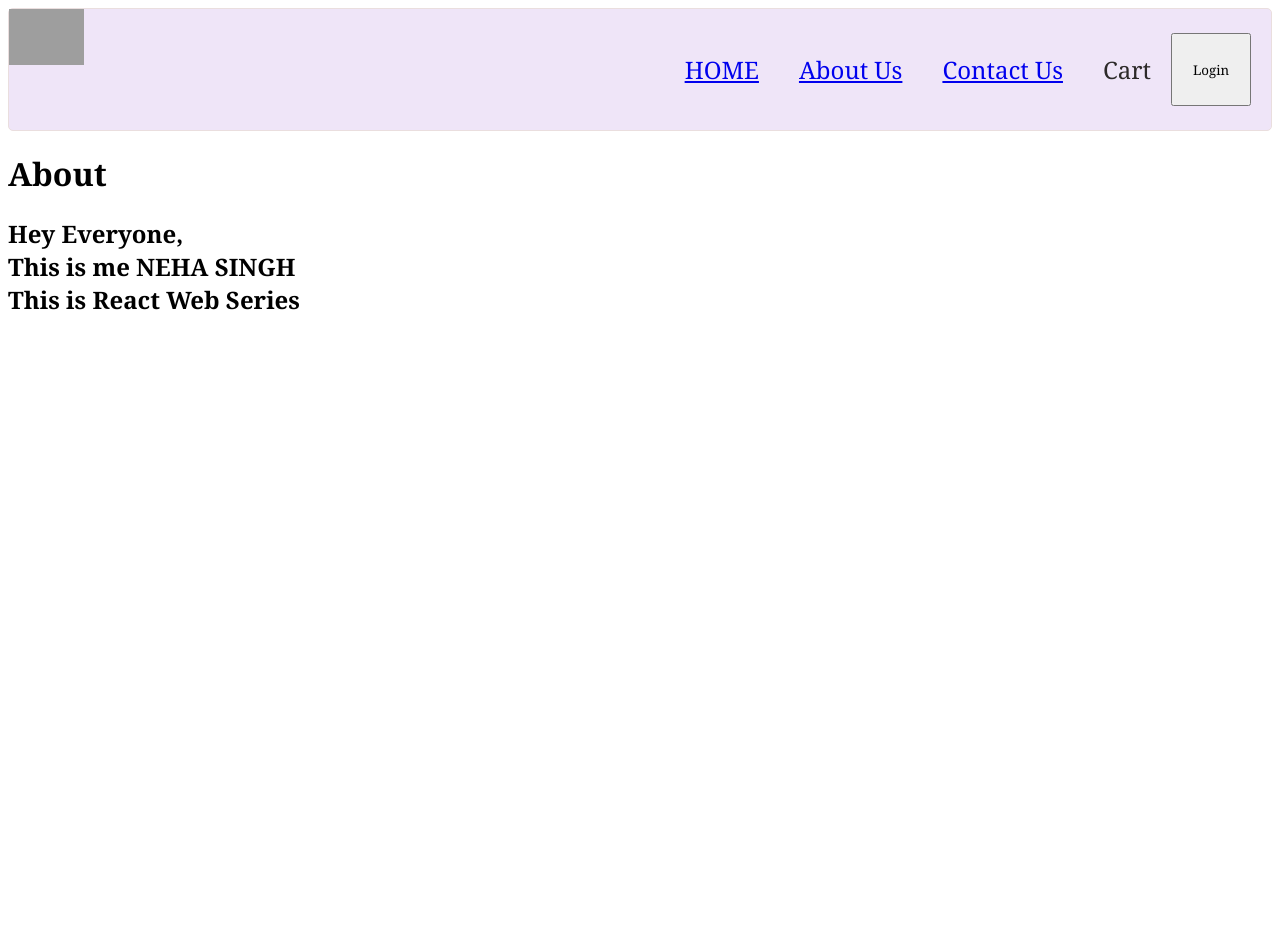
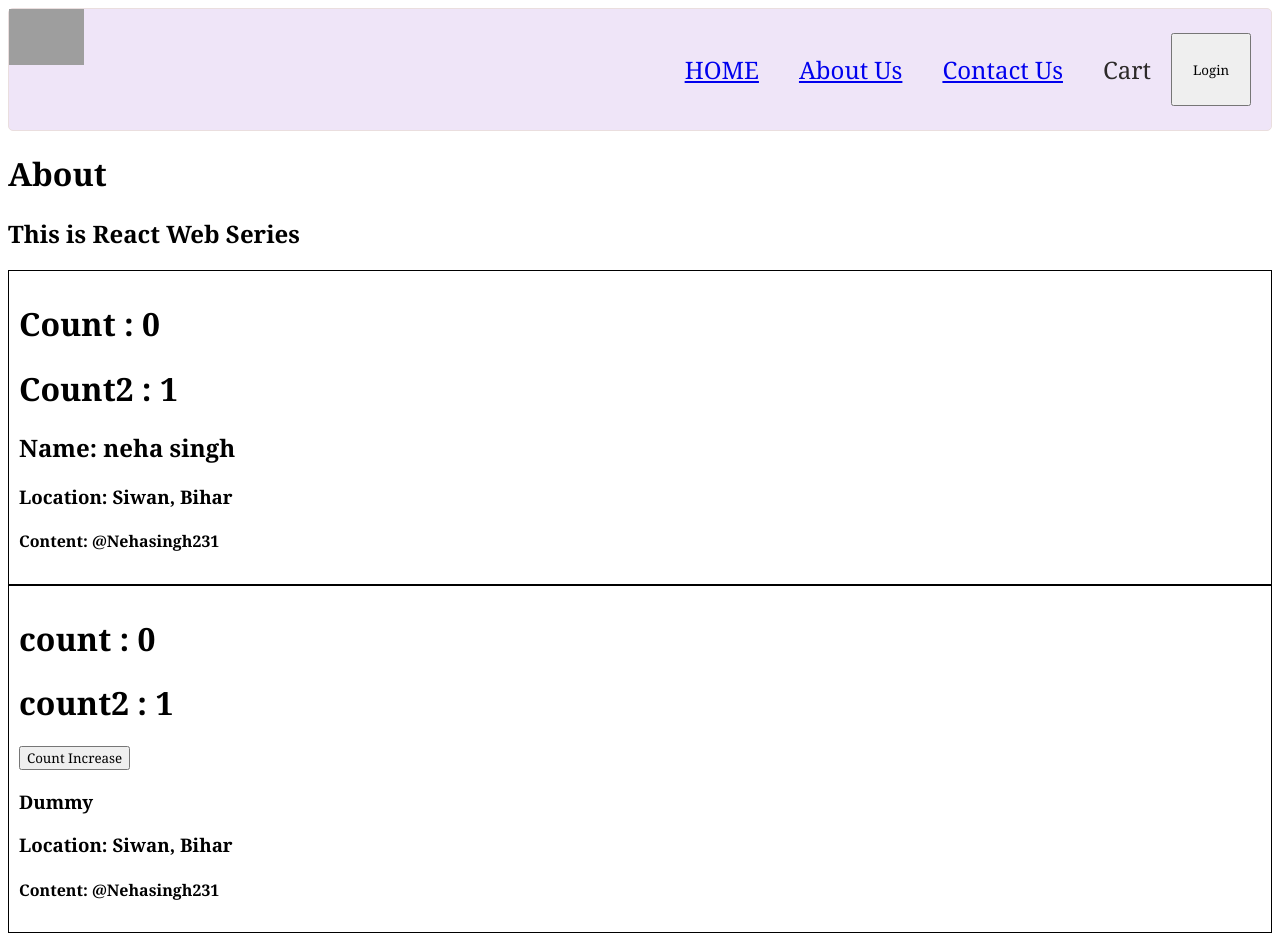
Before and after one commit to Nehasingh231/Food-App, a React (Vite) app: page /about in a window 1280 px wide. Before the commit the page ends 800 px from the top, so only its background shows below. Built offline with nearby package versions, Linux system fonts and the light colour scheme; no server answers; grey boxes are pictures that could not be loaded.

Commit message:
food app

```diff
--- a/index.css
+++ b/index.css
@@ -75,3 +75,7 @@ margin: 10px;
 .filter{
     display: flex;
 }
+.user-card{
+    padding: 10px;
+    border: 1px solid black;
+}
--- a/src/components/About.js
+++ b/src/components/About.js
@@ -1,12 +1,15 @@
 import React from "react";
+import User from "./User";
+import UserClass from "./UserClass";
+
 const About =()=> {
     return (
         <div>
         <h1>About</h1>
-        <h2>Hey Everyone, <br />
-        This is me NEHA SINGH <br />
-         This is React Web Series
-        </h2>
+        <h2>
+         This is React Web Series</h2>
+       <User name={"neha singh" }/>
+        <UserClass name={"neha singh (class compo)"} location={"Siwan, Bihar"} />
         </div>
     );
 };
--- a/src/components/RestaurantMenu.js
+++ b/src/components/RestaurantMenu.js
@@ -39,12 +39,10 @@ const {name, cuisines, costForTwoMessage} = resInfo?.cards[2]?.card?.card?.info;
 
             <li key = {items.card.info.id} >
             {items.card.info.name}-{" Rs. "}
-            {items.card.info.price /100}
+            {items.card.info.price / 100 || items.card.info.defaultPrice / 100}
             </li>
     ))}
-        <li>Biryani</li>
-        <li>Burger</li>
-        <li>Diet Coke</li>
+
         </ul>
         </div>
     );
--- /dev/null
+++ b/src/components/User.js
@@ -0,0 +1,17 @@
+import React, { useState } from "react";
+
+const User = ({name})=> {
+
+const [count, setCount] = useState(0);
+const [count2] = useState(1);
+    return <div className="user-card">
+
+    <h1>Count : {count}</h1>
+    <h1>Count2 : {count2}</h1>
+    <h2>Name: {name}</h2>
+    <h3>Location: Siwan, Bihar</h3>
+    <h4>Content: @Nehasingh231</h4>
+    </div>
+}
+
+export default User;
--- /dev/null
+++ b/src/components/UserClass.js
@@ -0,0 +1,48 @@
+import React from "react";
+// Class based component
+
+class UserClass extends React.Component {
+    constructor(props) {
+        super(props);
+        this.state = {
+            count: 0,
+            count2:1,
+            userInfo: {
+                name: "Dummy"
+            },
+        }
+    }
+
+       async componentDidMount() {
+        const data = await fetch ("https://api.github.com/users/Nehasingh231")
+        const json = await data.json();
+
+       this.setState({
+        userInfo: json,
+       });
+
+       console.log(json)
+       }
+
+    render () {
+       const {name, location} = this.props;
+       const {count, count2} = this.state;
+        return (
+            <div className="user-card">
+            <h1>count : {count}</h1>
+            <h1>count2 : {count2}</h1>
+            <button onClick={ () => {
+                  this.setState({
+                    count: this.state.count+1,
+                  })
+            }} >Count Increase</button>
+            <h3>{this.state.userInfo.name}</h3>
+
+            <h3>Location: {location}</h3>
+            <h4>Content: @Nehasingh231</h4>
+            </div>
+        );
+    }
+}
+
+export default UserClass;
```
